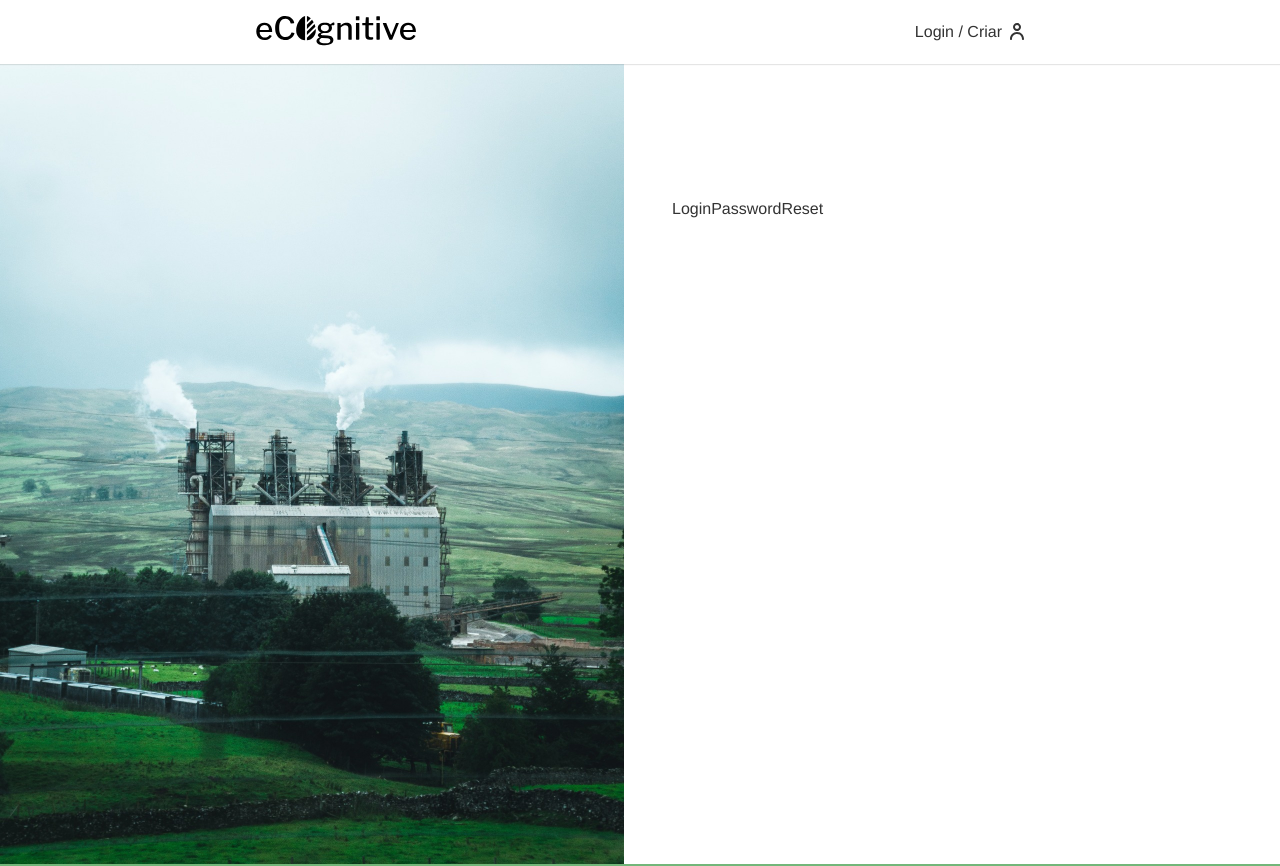
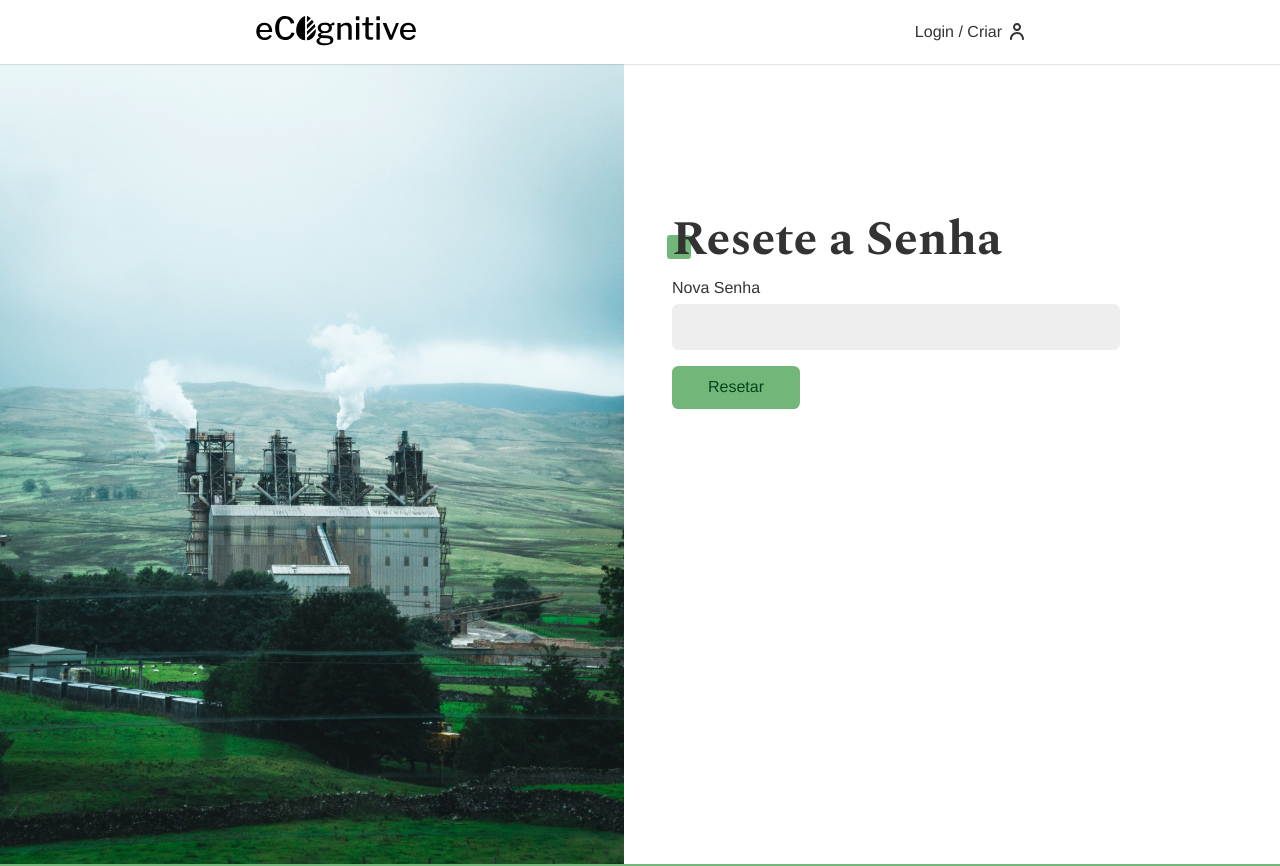
Before and after one commit to DyegoIthalo/eCOgnitive, a React (Create React App) app: page /login/resetar in a window 1280 px wide. Shown: the top 866 px of the page. Built offline with nearby package versions, Linux system fonts and the light colour scheme.

Commit message:
passwordReset

```diff
--- a/src/Api.js
+++ b/src/Api.js
@@ -51,7 +51,20 @@
 }
 
 // Para perdeu senha
+export function PASSWORD_RESET(body) {
+  return {
+    url: API_URL + "/api/password/reset",
+    options: {
+      method: "POST",
+      headers: {
+        "Content-Type": "application/json",
+      },
+      body: JSON.stringify(body),
+    },
+  };
+}
 
+// Resetar senha
 export function PASSWORD_LOST(body) {
   return {
     url: API_URL + "/api/password/lost",
--- a/src/Components/Login/LoginPasswordReset.js
+++ b/src/Components/Login/LoginPasswordReset.js
@@ -1,7 +1,59 @@
 import React from "react";
+import Input from "../Form/Input";
+import Button from "../Form/Button";
+import useForm from "../../Hooks/useForm";
+import useFetch from "../../Hooks/useFetch";
+import { PASSWORD_RESET } from "../../Api";
+import Error from "../Helper/Error";
+import { useNavigate } from "react-router-dom";
 
 const LoginPasswordReset = () => {
-  return <div>LoginPasswordReset</div>;
+  const [login, setLogin] = React.useState("");
+  const [key, setKey] = React.useState("");
+  const password = useForm("password");
+  const { error, loading, request } = useFetch();
+  const navigate = useNavigate();
+
+  React.useEffect(() => {
+    const params = new URLSearchParams(window.location.search);
+    const key = params.get("key");
+    const login = params.get("login");
+    if (key) setKey(key);
+    if (login) setLogin(login);
+  }, []);
+
+  async function handleSubmit(event) {
+    event.preventDefault();
+    if (password.validate()) {
+      const { url, options } = PASSWORD_RESET({
+        login,
+        key,
+        password: password.value,
+      });
+      const { response } = await request(url, options);
+      if (response.ok) navigate("/login");
+    }
+  }
+
+  return (
+    <section className="animeLeft">
+      <h1 className="title">Resete a Senha</h1>
+      <form onSubmit={handleSubmit}>
+        <Input
+          label="Nova Senha"
+          type="password"
+          name="password"
+          {...password}
+        />
+        {loading ? (
+          <Button disabled>Resetando...</Button>
+        ) : (
+          <Button>Resetar</Button>
+        )}
+      </form>
+      <Error error={error} />
+    </section>
+  );
 };
 
 export default LoginPasswordReset;
```
